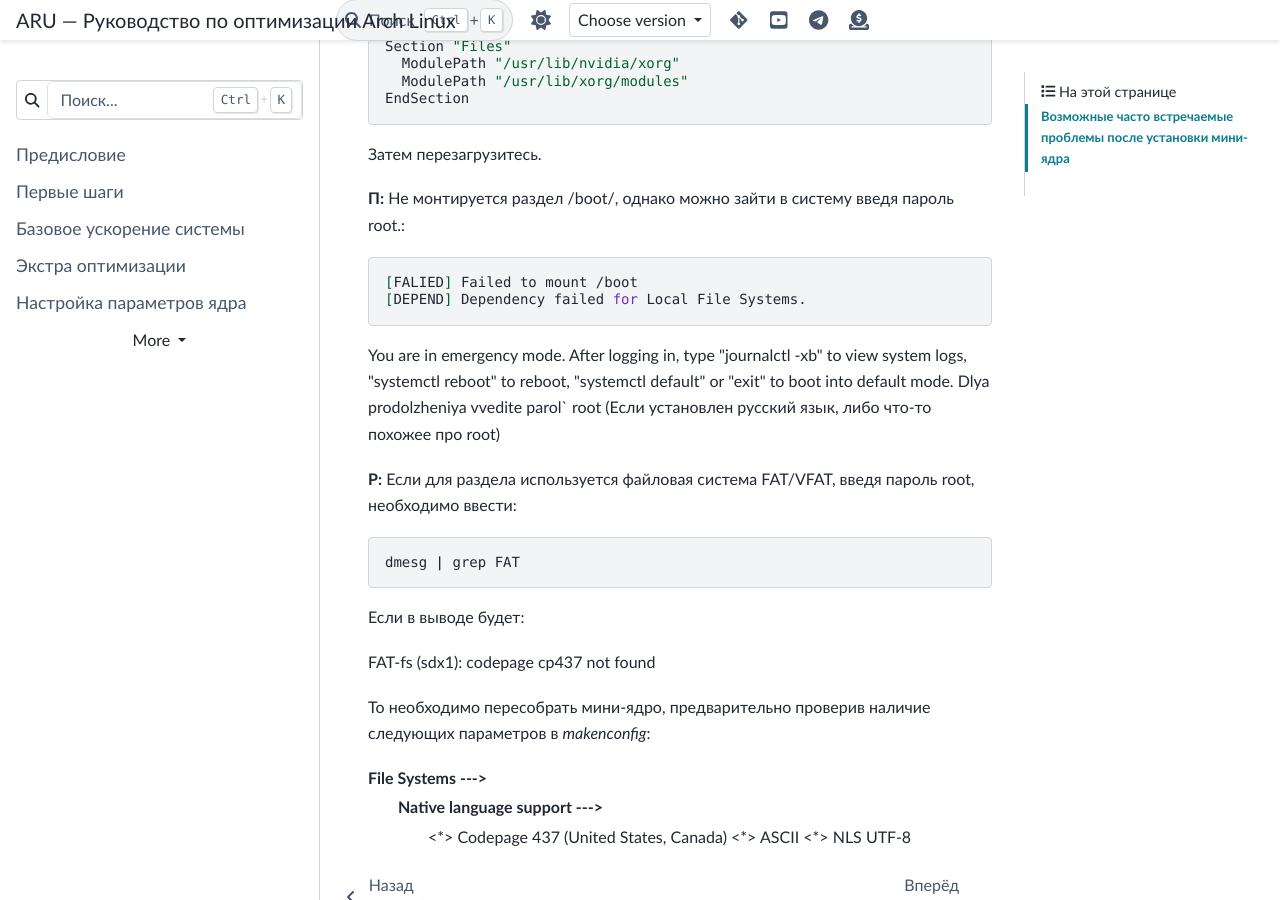
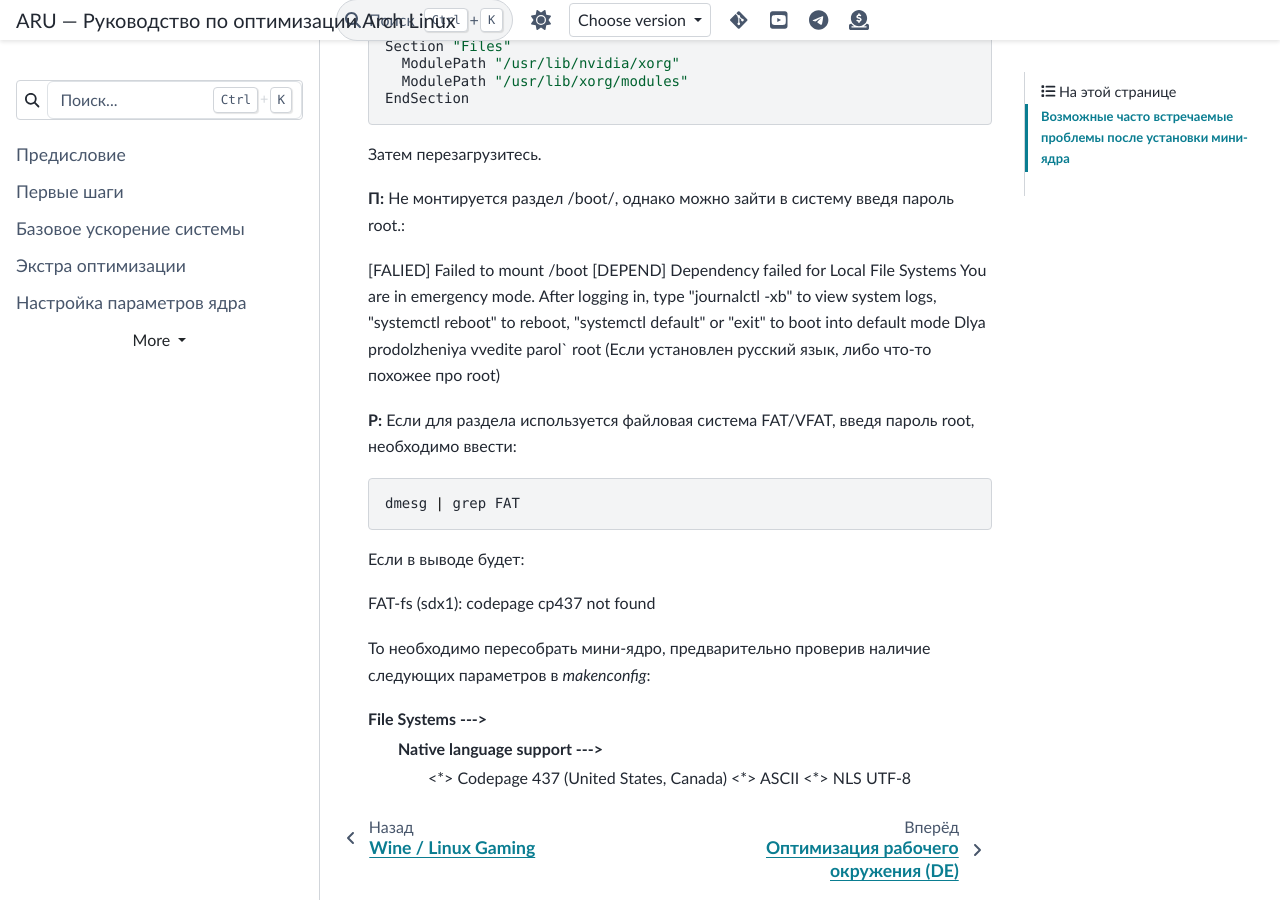
Before and after one commit to ventureoo/ARU, a Sphinx documentation site: the page built from docs/source/mini-kernel.rst, in a window 1280 px wide and 900 px high, scrolled down 3695 px. Built offline with Sphinx 7.4.7 and the PyData theme 0.15.4, drawn with Linux system fonts in a browser that asks for light colours.

```diff
--- a/docs/source/mini-kernel.rst
+++ b/docs/source/mini-kernel.rst
@@ -157,11 +157,11 @@ journalctl -b | grep "NetworkManager"
 
 Затем перезагрузитесь.
 
-**П:** Не монтируется раздел /boot/, однако можно зайти в систему введя пароль root.::
+**П:** Не монтируется раздел /boot/, однако можно зайти в систему введя пароль root.:
 
 [FALIED] Failed to mount /boot
-[DEPEND] Dependency failed for Local File Systems.
-You are in emergency mode. After logging in, type "journalctl -xb" to view system logs, "systemctl reboot" to reboot, "systemctl default" or "exit" to boot into default mode.
+[DEPEND] Dependency failed for Local File Systems
+You are in emergency mode. After logging in, type "journalctl -xb" to view system logs, "systemctl reboot" to reboot, "systemctl default" or "exit" to boot into default mode
 Dlya prodolzheniya vvedite parol` root    (Если установлен русский язык, либо что-то похожее про root)
 
 **Р:** Если для раздела используется файловая система FAT/VFAT, введя пароль root, необходимо ввести::
```
